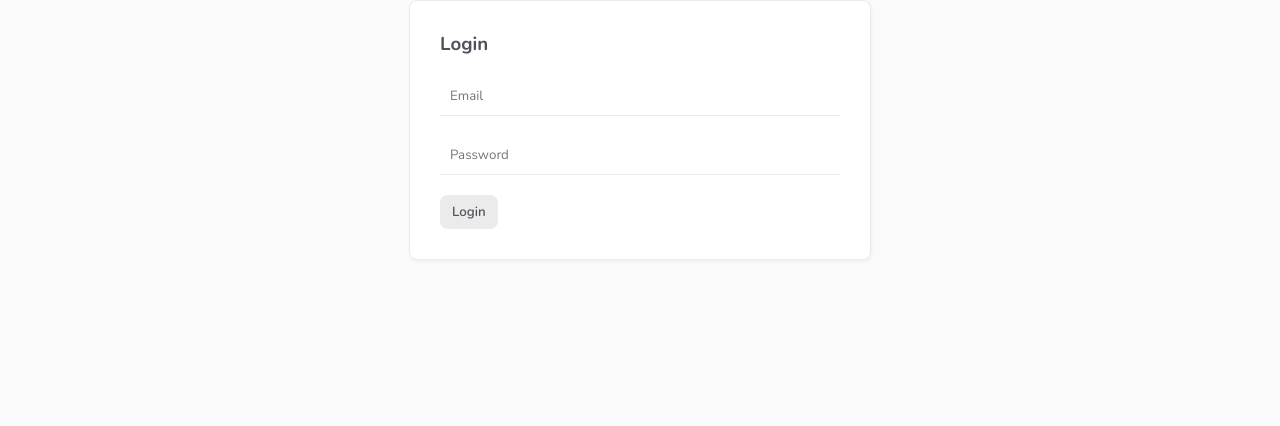
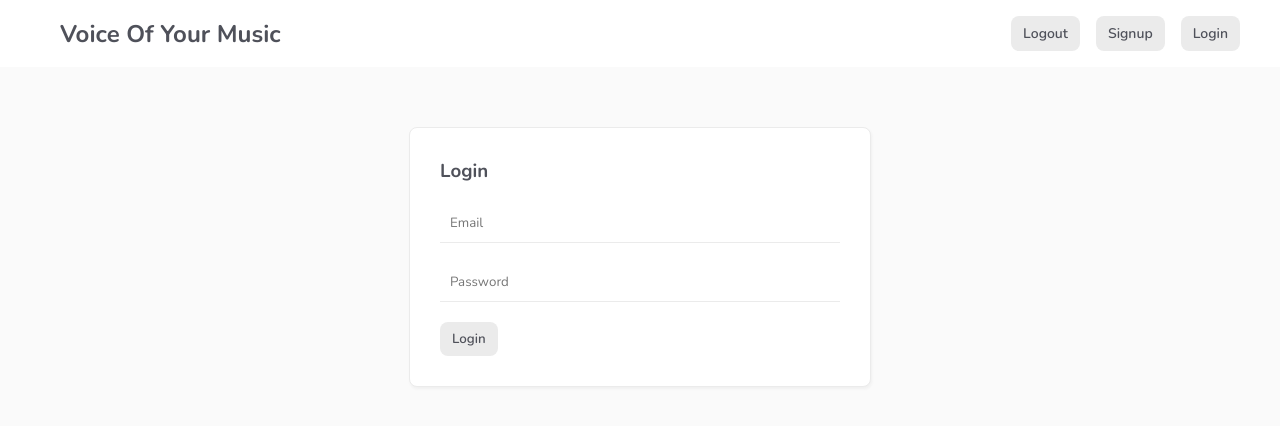
Before and after one commit to MDNROnik/START_VUE, a Vue app in the folder 5-Music-Playlist/: page /login in a window 1280 px wide. Shown: the top 426 px of the page. Built offline with nearby package versions, Linux system fonts and the light colour scheme.

Commit message:
logout and navbar set up

```diff
--- a/5-Music-Playlist/src/App.vue
+++ b/5-Music-Playlist/src/App.vue
@@ -1,4 +1,5 @@
 <template>
+  <Navbar />
   <div class="content">
     <RouterView />
   </div>
@@ -6,6 +7,7 @@
 
 <script setup>
 import { RouterLink, RouterView } from "vue-router";
+import Navbar from "@/components/Navbar.vue";
 </script>
 
 <style>
--- /dev/null
+++ b/5-Music-Playlist/src/components/Navbar.vue
@@ -0,0 +1,53 @@
+<template>
+  <div class="navbar">
+    <nav>
+      <h1>
+        <router-link :to="{ name: 'Home' }">Voice Of Your Music</router-link>
+      </h1>
+      <div class="links">
+        <button @click="handleClick">Logout</button>
+        <router-link class="btn" :to="{ name: 'Signup' }">Signup</router-link>
+        <router-link class="btn" :to="{ name: 'Login' }">Login</router-link>
+      </div>
+    </nav>
+  </div>
+</template>
+
+<script setup>
+import useLogout from "@/composables/useLogout";
+import { useRouter } from "vue-router";
+
+const { error, logout, isPending } = useLogout();
+const router = useRouter();
+
+const handleClick = async () => {
+  await logout();
+  console.log("logged out");
+  router.push({ name: "Login" });
+};
+</script>
+
+<style scoped>
+.navbar {
+  padding: 16px 10px;
+  margin-bottom: 60px;
+  background: white;
+}
+nav {
+  display: flex;
+  align-items: center;
+  max-width: 1200px;
+  margin: 0 auto;
+}
+nav h1 {
+  margin-left: 20px;
+}
+nav .links {
+  margin-left: auto;
+}
+nav .links a,
+button {
+  margin-left: 16px;
+  font-size: 14px;
+}
+</style>
--- a/5-Music-Playlist/src/composables/useLogin.js
+++ b/5-Music-Playlist/src/composables/useLogin.js
@@ -11,18 +11,19 @@ const login = async (email, password) => {
   isPending.value = true;
   try {
     const res = await signInWithEmailAndPassword(projectAuth, email, password)
-    // if (!res) {
-    //   throw new Error('Could not complete login')
-    // }
+    if (!res) {
+      console.log('User logged in:', res.user);
+      throw new Error('Could not complete login')
+    }
     // console.log('User logged in:', res.user);
     isPending.value = false;
     error.value = null;
     return res
   } catch (err) {
-    // console.log('Error logging in:', err.message);
+    console.log('Error logging in:', err.message);
     error.value = err.message
     isPending.value = false;
-    return error.value
+    return error
   }
 }
 
--- a/5-Music-Playlist/src/composables/useLogout.js
+++ b/5-Music-Playlist/src/composables/useLogout.js
@@ -1,5 +1,5 @@
 import { ref } from 'vue'
-import { projectAuth } from '../firebase/config'
+import { projectAuth } from '@/firebase/config'
 
 // refs
 const error = ref(null)
--- a/5-Music-Playlist/src/router/index.js
+++ b/5-Music-Playlist/src/router/index.js
@@ -8,17 +8,17 @@ const router = createRouter({
   routes: [
     {
       path: '/',
-      name: 'home',
+      name: 'Home',
       component: HomeView,
     },
     {
       path: '/login',
-      name: 'login',
+      name: 'Login',
       component: LoginView,
     },
     {
       path: '/signup',
-      name: 'signup',
+      name: 'Signup',
       component: SignUpView,
     },
   ],
--- a/5-Music-Playlist/src/views/auth/Login.vue
+++ b/5-Music-Playlist/src/views/auth/Login.vue
@@ -22,8 +22,9 @@ const password = ref("");
 const handleSubmit = async () => {
   // console.log(111111);
   const res = await login(email.value, password.value);
-  console.log(res);
-  if (!res) {
+  console.log(res.user);
+  console.log(error.value);
+  if (error) {
     console.log("user logged in");
   }
   else{
```
